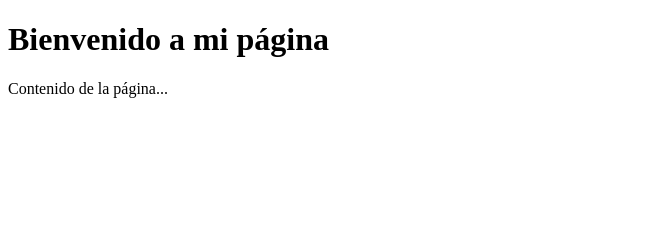
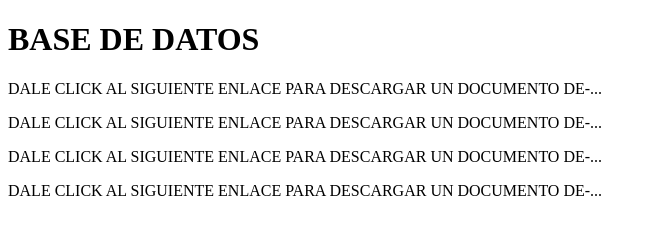
Before and after one commit to maat14/MttoTCIS, a plain HTML site: page index.html in a window 1280 px wide. Shown: the whole page, without its empty margins (0-656 px from the left). Drawn offline with Linux system fonts and the light colour scheme.

Commit message:
Update index.html

```diff
--- a/index.html
+++ b/index.html
@@ -3,10 +3,13 @@
 <head>
     <meta charset="UTF-8">
     <meta name="viewport" content="width=device-width, initial-scale=1.0">
-    <title>Mi Página</title>
+    <title>Mantenimiento TCIS</title>
 </head>
 <body>
-    <h1>Bienvenido a mi página</h1>
-    <p>Contenido de la página...</p>
+    <h1>BASE DE DATOS</h1>
+    <p>DALE CLICK AL SIGUIENTE ENLACE PARA DESCARGAR UN DOCUMENTO DE-...</p>
+    <p>DALE CLICK AL SIGUIENTE ENLACE PARA DESCARGAR UN DOCUMENTO DE-...</p>
+    <p>DALE CLICK AL SIGUIENTE ENLACE PARA DESCARGAR UN DOCUMENTO DE-...</p>
+    <p>DALE CLICK AL SIGUIENTE ENLACE PARA DESCARGAR UN DOCUMENTO DE-...</p>
 </body>
 </html>
```
